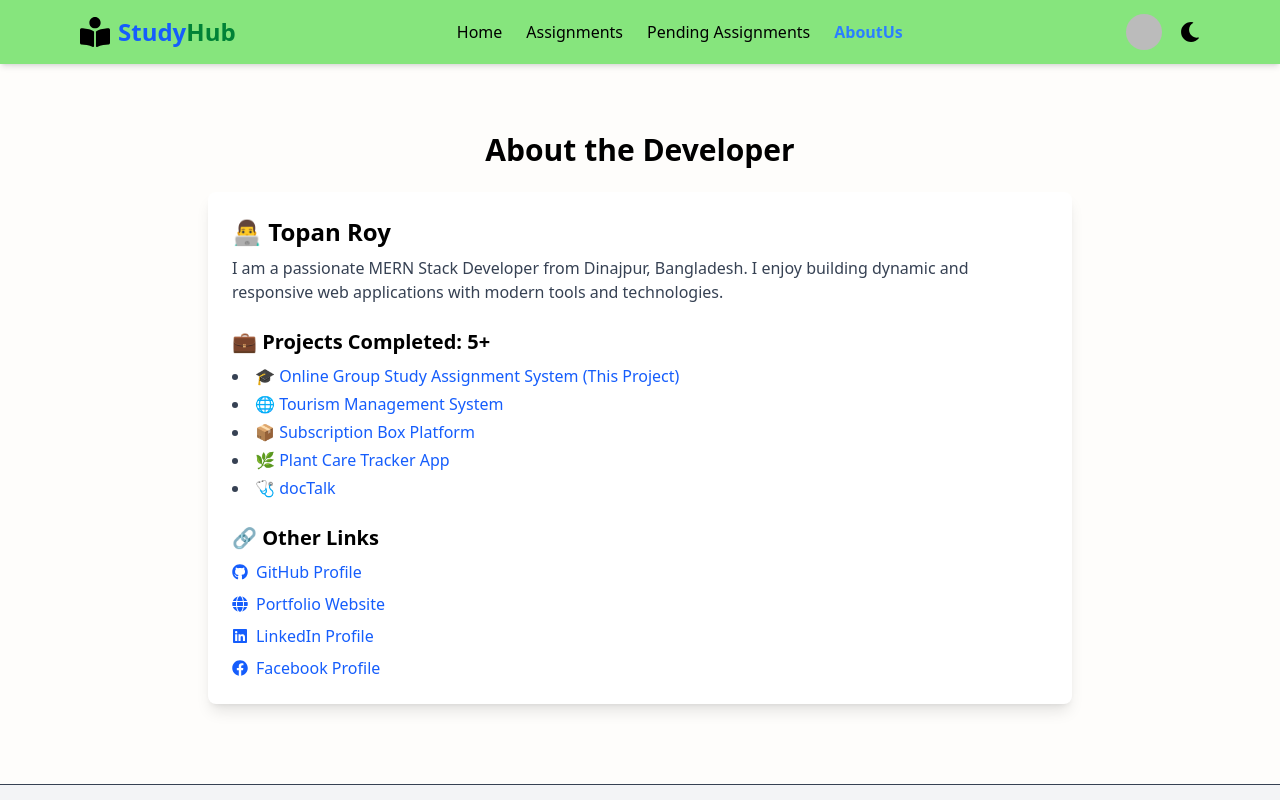
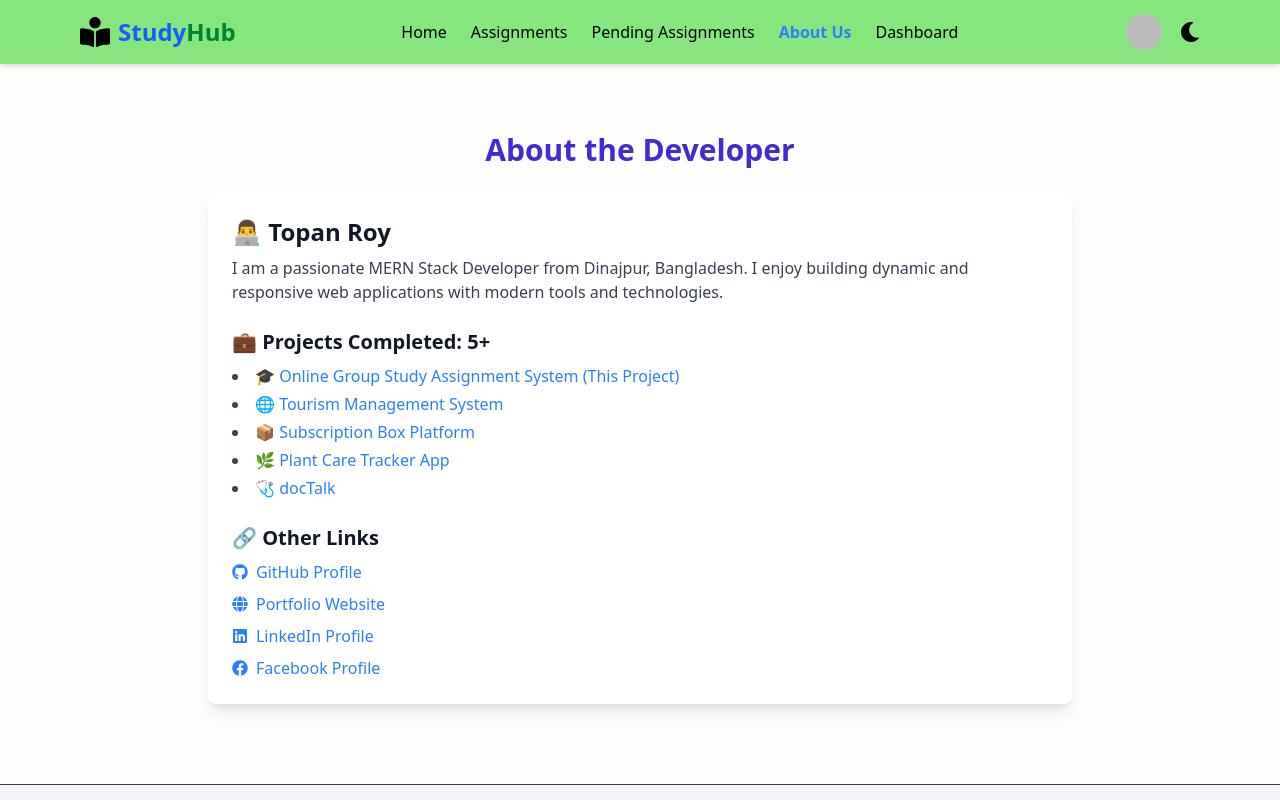
Before and after one commit to Topan-Roy/online-group-study-client11, a React (Vite) app: page /about in a window 1280 px wide. Shown: the top 800 px of the page. Built offline with nearby package versions, Linux system fonts and the light colour scheme; no server answers; sample sign-in values are in the browser's storage.

Commit message:
added deshbord

```diff
--- /dev/null
+++ b/src/Layout/DashboardLayout.jsx
@@ -0,0 +1,78 @@
+import React, { useState } from 'react';
+import { NavLink, Outlet } from 'react-router';
+
+import {
+   FaClipboardList, FaRegNewspaper, FaGlobeAsia,
+  FaTimes,
+  FaBars
+} from 'react-icons/fa';
+import TourNest from '../Shared/TourNest/TourNest';
+
+
+
+const DashboardLayout = () => {
+  const [isOpen, setIsOpen] = useState(false);
+
+  const handleToggle = () => {
+    const checkbox = document.getElementById("my-drawer-2");
+    if (checkbox) checkbox.checked = !checkbox.checked;
+    setIsOpen(!isOpen);
+  };
+
+  return (
+    <div className="drawer lg:drawer-open">
+      <input id="my-drawer-2" type="checkbox" className="drawer-toggle" />
+      <div className="drawer-content flex flex-col">
+        {/* Navbar */}
+        <div className="navbar bg-base-300 lg:hidden px-4">
+          <div className="flex-none">
+            <button onClick={handleToggle} className="btn btn-square btn-ghost text-xl">
+              {isOpen ? <FaTimes /> : <FaBars />}
+            </button>
+          </div>
+          <div className="flex-1 text-xl font-semibold ">
+            Dashboard
+          </div>
+        </div>
+        {/* Page content here */}
+        <Outlet />
+      </div>
+
+      <div className="drawer-side">
+        <label htmlFor="my-drawer-2" className="drawer-overlay"></label>
+        <ul className="menu bg-base-200 text-base-content min-h-full w-80 p-4">
+          {/* Sidebar content */}
+        <TourNest></TourNest>
+
+          <li>
+            <NavLink
+              to=""
+              className={({ isActive }) =>
+                isActive ? "text-blue-600 font-semibold flex items-center" : "flex items-center"
+              }
+            >
+              <FaRegNewspaper className="mr-2" /> Manage Profile
+            </NavLink>
+          </li>
+
+          <li>
+            <NavLink
+              to=""
+              className={({ isActive }) =>
+                isActive ? "text-blue-600 font-semibold flex items-center" : "flex items-center"
+              }
+            >
+              <FaClipboardList className="mr-2" /> My Bookings
+            </NavLink>
+          </li>
+
+
+
+
+        </ul>
+      </div>
+    </div>
+  );
+};
+
+export default DashboardLayout;
--- a/src/Pages/AboutUs/AboutUs.jsx
+++ b/src/Pages/AboutUs/AboutUs.jsx
@@ -3,86 +3,77 @@ import { FaFacebook, FaGithub, FaGlobe, FaLinkedin } from "react-icons/fa";
 const AboutUs = () => {
     return (
         <div className="max-w-4xl mt-15 mx-auto px-4 py-12">
-            <h1 className="text-3xl font-bold text-center mb-6">About the Developer</h1>
+            <h1 className="text-3xl font-bold text-center mb-6 text-primary">
+                About the Developer
+            </h1>
 
-            <div className="bg-white shadow-lg rounded-lg p-6">
+            <div className="bg-white dark:bg-gray-800 shadow-lg rounded-lg p-6">
                 {/* Developer Info */}
-                <h2 className="text-2xl text-black font-semibold mb-2">👨‍💻 Topan Roy</h2>
-                <p className="text-gray-700 mb-4">
-                    I am a passionate MERN Stack Developer from Dinajpur, Bangladesh. I enjoy building dynamic and responsive web applications with modern tools and technologies.
+                <h2 className="text-2xl text-gray-900 dark:text-white font-semibold mb-2">
+                    👨‍💻 Topan Roy
+                </h2>
+                <p className="text-gray-700 dark:text-gray-300 mb-4">
+                    I am a passionate MERN Stack Developer from Dinajpur, Bangladesh.
+                    I enjoy building dynamic and responsive web applications with modern tools and technologies.
                 </p>
 
                 {/* Projects Info */}
-                <h3 className="text-xl text-black font-semibold mt-6 mb-2">💼 Projects Completed: 5+</h3>
-                <ul className="list-disc list-inside text-gray-700 space-y-1">
-                    <li>
-                        🎓{" "}
+                <h3 className="text-xl text-gray-900 dark:text-white font-semibold mt-6 mb-2">
+                    💼 Projects Completed: 5+
+                </h3>
+                <ul className="list-disc list-inside text-gray-700 dark:text-gray-300 space-y-1">
+                    {[
+                        {
+                            emoji: "🎓",
+                            title: "Online Group Study Assignment System (This Project)",
+                            link: "https://online-group-study-f26a8.web.app/",
+                        },
+                        {
+                            emoji: "🌐",
+                            title: "Tourism Management System",
+                            link: "https://tourism-management-syste-e2926.web.app/",
+                        },
+                        {
+                            emoji: "📦",
+                            title: "Subscription Box Platform",
+                            link: "https://subscription-box-1.web.app/",
+                        },
+                        {
+                            emoji: "🌿",
+                            title: "Plant Care Tracker App",
+                            link: "https://plant-care-tracker-3a085.web.app/",
+                        },
+                        {
+                            emoji: "🩺",
+                            title: "docTalk",
+                            link: "https://terrible-fuel.surge.sh/",
+                        },
+                    ].map((project, index) => (
+                        <li key={index}>
+                            {project.emoji}{" "}
                             <a
-                            href="https://online-group-study-f26a8.web.app/"
+                                href={project.link}
                                 target="_blank"
                                 rel="noopener noreferrer"
-                            className="text-blue-600 hover:underline"
+                                className="text-blue-500 hover:text-blue-700 dark:text-blue-400 dark:hover:text-blue-300 font-medium"
                             >
-                            Online Group Study Assignment System (This Project)
+                                {project.title}
                             </a>
                         </li>
-                    <li>
-                        🌐{" "}
-                        <a
-                            href="https://tourism-management-syste-e2926.web.app/"
-                            target="_blank"
-                            rel="noopener noreferrer"
-                            className="text-blue-600 hover:underline"
-                        >
-                            Tourism Management System
-                        </a>
-                    </li>
-                    <li>
-                        📦{" "}
-                        <a
-                            href="https://subscription-box-1.web.app/"
-                            target="_blank"
-                            rel="noopener noreferrer"
-                            className="text-blue-600 hover:underline"
-                        >
-                            Subscription Box Platform
-                        </a>
-                    </li>
-                    <li>
-                        🌿{" "}
-                        <a
-                            href="https://plant-care-tracker-3a085.web.app/"
-                            target="_blank"
-                            rel="noopener noreferrer"
-                            className="text-blue-600 hover:underline"
-                        >
-                            Plant Care Tracker App
-                        </a>
-                    </li>
-
-                    <li>
-                        🩺{" "}
-                        <a
-                            href="https://terrible-fuel.surge.sh/"
-                            target="_blank"
-                            rel="noopener noreferrer"
-                            className="text-blue-600 hover:underline"
-                        >
-                          docTalk
-                        </a>
-                    </li>
+                    ))}
                 </ul>
-
 
                 {/* Other Links */}
                 <div className="mt-6">
-                    <h3 className="text-xl text-black font-semibold mb-2">🔗 Other Links</h3>
+                    <h3 className="text-xl text-gray-900 dark:text-white font-semibold mb-2">
+                        🔗 Other Links
+                    </h3>
                     <div className="flex flex-col gap-2">
                         <a
                             href="https://github.com/Topan-Roy"
                             target="_blank"
                             rel="noopener noreferrer"
-                            className="flex items-center text-blue-600 hover:underline"
+                            className="flex items-center text-blue-500 hover:text-blue-700 dark:text-blue-400 dark:hover:text-blue-300"
                         >
                             <FaGithub className="mr-2" /> GitHub Profile
                         </a>
@@ -90,7 +81,7 @@ const AboutUs = () => {
                             href="https://topan-portfolio.web.app"
                             target="_blank"
                             rel="noopener noreferrer"
-                            className="flex items-center text-blue-600 hover:underline"
+                            className="flex items-center text-blue-500 hover:text-blue-700 dark:text-blue-400 dark:hover:text-blue-300"
                         >
                             <FaGlobe className="mr-2" /> Portfolio Website
                         </a>
@@ -98,7 +89,7 @@ const AboutUs = () => {
                             href="https://www.linkedin.com/in/topanroy/"
                             target="_blank"
                             rel="noopener noreferrer"
-                            className="flex items-center text-blue-600 hover:underline"
+                            className="flex items-center text-blue-500 hover:text-blue-700 dark:text-blue-400 dark:hover:text-blue-300"
                         >
                             <FaLinkedin className="mr-2" /> LinkedIn Profile
                         </a>
@@ -106,7 +97,7 @@ const AboutUs = () => {
                             href="https://www.facebook.com/TopanRoy41105/"
                             target="_blank"
                             rel="noopener noreferrer"
-                            className="flex items-center text-blue-600 hover:underline"
+                            className="flex items-center text-blue-500 hover:text-blue-700 dark:text-blue-400 dark:hover:text-blue-300"
                         >
                             <FaFacebook className="mr-2" /> Facebook Profile
                         </a>
--- a/src/Shared/Navbar.jsx
+++ b/src/Shared/Navbar.jsx
@@ -4,6 +4,7 @@ import { AuthContext } from '../Provider/AuthProvider';
 import { useDarkMode } from '../Provider/ThemeContext';
 import { FaSun, FaMoon, FaBookReader } from 'react-icons/fa';
 import { Link, NavLink } from 'react-router';
+import TourNest from './TourNest/TourNest';
 
 const Navbar = () => {
     const { user, logOut } = useContext(AuthContext);
@@ -54,6 +55,9 @@ const Navbar = () => {
                     Pending Assignments
                 </NavLink>
             </li>
+            {/* user login থাকলেই দেখাবে */}
+    {user && (
+      <>
         <li>
           <NavLink
             to="/about"
@@ -61,9 +65,22 @@ const Navbar = () => {
               isActive ? 'text-blue-500 font-semibold' : 'hover:text-blue-500'
             }
           >
-                    AboutUs
+            About Us
           </NavLink>
         </li>
+
+        <li>
+          <NavLink
+            to="/dashboard"
+            className={({ isActive }) =>
+              isActive ? 'text-blue-500 font-semibold' : 'hover:text-blue-500'
+            }
+          >
+            Dashboard
+          </NavLink>
+        </li>
+      </>
+    )}
         </>
     );
 
@@ -71,14 +88,8 @@ const Navbar = () => {
         <header className="fixed top-0 left-0 right-0 z-50 bg-[#86e57d] dark:bg-[#2e2330] dark:text-white shadow-md">
             <div className="px-4 md:px-20 flex justify-between items-center h-16">
                 {/* Logo */}
-                <Link to="/" className="flex items-center gap-2">
-                    <span className="text-3xl">
-                        <FaBookReader />
-                    </span>
-                    <h1 className="text-2xl font-bold text-blue-600 dark:text-yellow-300">
-                        Study<span className="text-green-700 dark:text-green-300">Hub</span>
-                    </h1>
-                </Link>
+                <TourNest></TourNest>
+
 
                 {/* Desktop Menu */}
                 <nav>
--- /dev/null
+++ b/src/Shared/TourNest/TourNest.jsx
@@ -0,0 +1,20 @@
+import React from 'react';
+import { Link } from 'react-router';
+import { FaBookReader } from 'react-icons/fa';
+
+const TourNest = () => {
+  return (
+    <div>
+      <Link to="/" className="flex items-center gap-2">
+        <span className="text-3xl">
+          <FaBookReader />
+        </span>
+        <h1 className="text-2xl font-bold text-blue-600 dark:text-yellow-300">
+          Study<span className="text-green-700 dark:text-green-300">Hub</span>
+        </h1>
+      </Link>
+    </div>
+  );
+};
+
+export default TourNest;
```
Also changed, not shown: src/Router/Router.jsx (+12 -3 lines). Lines whose indentation alone changed are shown as unchanged.
